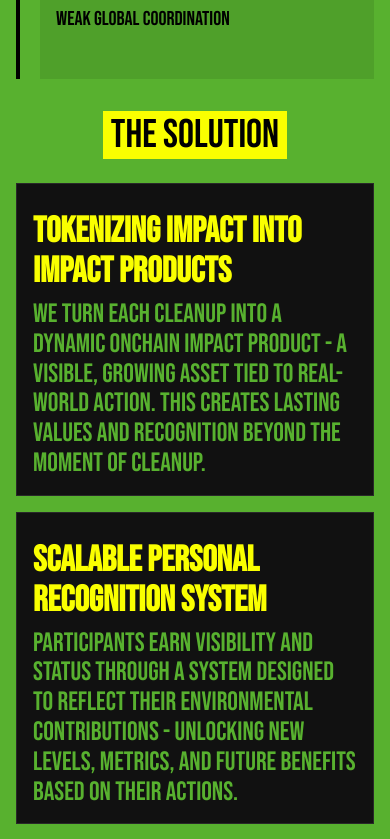
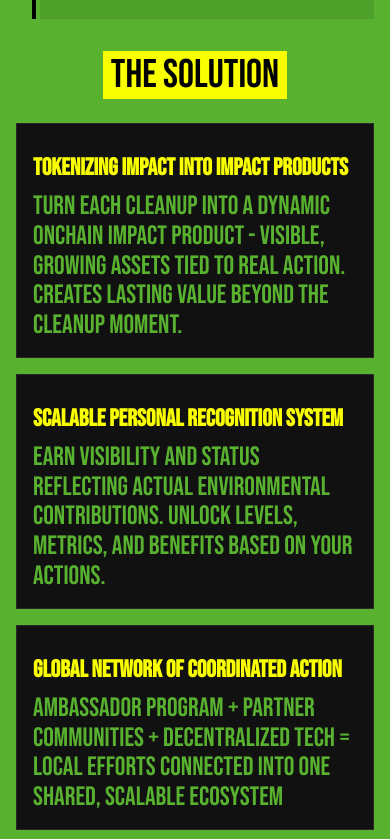
Before and after one commit to DeCleanup-Network/landing-page, a Next.js app: page / in a window 390 px wide. Shown: the part 1740-2579 px from the top of the page. Built offline with nearby package versions, Linux system fonts and the light colour scheme.

Commit message:
fix: fix text size and image path directory

```diff
--- a/components/HeroSection/Hero.tsx
+++ b/components/HeroSection/Hero.tsx
@@ -20,7 +20,7 @@ const Hero = () => {
                 Empowering Cleanups. tokenizing impact
             </span>
           </p>
-          <p className="text-center w-fit max-w-[98ch] mt-5 text-5xl leading-16">
+          <p className="text-center w-fit max-w-[98ch] mt-5 text-5xl leading-14">
             Build a global network of environmental action by tokenizing cleanup
             outcomes of individuals, grassroots groups and ngos as Impact
             Products - onchain commodities that capture, verify and reward their
@@ -28,7 +28,7 @@ const Hero = () => {
           </p>
         </div>
       </div>
-      <Divider className="mt-6 md:mt-16" />
+      <Divider className="mt-6 md:mt-14" />
       <div className="sm:px-5 px-2 mb-4  w-full">
         <Button className="hover:bg-black/80">GET STARTED</Button>
       </div>
--- a/components/NetworkRoadmapSection/NetworkRoadmapSection.tsx
+++ b/components/NetworkRoadmapSection/NetworkRoadmapSection.tsx
@@ -424,7 +424,7 @@ const NetworkRoadmapSection = () => {
         <div className="pt-5 mb-4 sm:mb-4 2xl:mb-4 3xl:mb-4">
           <div className="grid grid-cols-3 gap-2 2xl:gap-4 3xl:gap-6">
             {/* Large image on left - full height */}
-            <div className="col-span-1 bg-[#FAFF00] border-2 border-[#FAFF00] rounded-lg overflow-hidden">
+            <div className="col-span-1 rounded-lg overflow-hidden">
               <Image
                 width={600}
                 height={400}
@@ -436,7 +436,7 @@ const NetworkRoadmapSection = () => {
 
             {/* Middle column with two stacked images */}
             <div className="col-span-1 flex flex-col gap-2 2xl:gap-4 3xl:gap-6">
-              <div className="flex-1 bg-[#FAFF00] border-2 border-[#FAFF00] rounded-lg overflow-hidden">
+              <div className="flex-1 rounded-lg overflow-hidden">
                 <Image
                   src={galleryImages[1].src}
                   alt={galleryImages[1].alt}
@@ -446,7 +446,7 @@ const NetworkRoadmapSection = () => {
                 />
               </div>
 
-              <div className="flex-1 bg-[#FAFF00] border-2 border-[#FAFF00] rounded-lg overflow-hidden">
+              <div className="flex-1  rounded-lg overflow-hidden">
                 <Image
                   width={600}
                   height={400}
@@ -458,7 +458,7 @@ const NetworkRoadmapSection = () => {
             </div>
 
             {/* Large image on right - full height */}
-            <div className="col-span-1 bg-[#FAFF00] border-2 border-[#FAFF00] rounded-lg overflow-hidden">
+            <div className="col-span-1 rounded-lg overflow-hidden">
               <Image
                 width={600}
                 height={400}
@@ -477,7 +477,7 @@ const NetworkRoadmapSection = () => {
           {/* Header Section - Title and Description side by side */}
           <div className="grid grid-cols-1 lg:grid-cols-2 gap-8 2xl:gap-12 3xl:gap-16 mb-8 2xl:mb-12 3xl:mb-16 3xl:mt-50">
             <div>
-              <h3 className="text-4xl sm:text-3xl inline md:inline-block lg:text-7xl xl:text-6xl  2xl:text-7xl 3xl:text-8xl bg-[#FAFF00] md:bg-transparent  md:text-left font-light uppercase text-black md:mb-15 mt-2 md:mt-0 leading-tight">
+              <h3 className="text-4xl sm:text-3xl inline md:block lg:text-7xl xl:text-6xl  2xl:text-7xl 3xl:text-8xl bg-[#FAFF00] md:bg-transparent  md:text-left font-light uppercase text-black md:mb-15 mt-2 md:mt-0 leading-tight">
                 COMMUNITY IMPACT
               </h3>
             </div>
--- a/components/WhatIsDecleanUp/WhatIsDeCleanupNetwork.tsx
+++ b/components/WhatIsDecleanUp/WhatIsDeCleanupNetwork.tsx
@@ -31,7 +31,7 @@ function ProblemSection({ hideHeader = false }: ProblemSectionProps) {
         {problems.map((problem, index) => (
           <div
             key={index}
-            className=" p-4 min-h-[120px] md:min-h-[200px] lg:min-h-[280px] leading-6 xl:min-h-[320px] flex bg-[#4FA02A] items-center md:items-start "
+            className=" p-4 min-h-[100px] md:min-h-[180px] lg:min-h-[230px] xl:min-h-[290px] leading-6  flex bg-[#4FA02A] items-center md:items-start "
           >
             <h3
               className="text-xl font-normal md:text-xl text-left lg:text-3xl text-black leading-relaxed"
@@ -55,17 +55,17 @@ function SolutionSection({ hideHeader = false }: SolutionSectionProps) {
     {
       title: "TOKENIZING IMPACT INTO IMPACT PRODUCTS",
       description:
-        "WE TURN EACH CLEANUP INTO A DYNAMIC ONCHAIN IMPACT PRODUCT - A VISIBLE, GROWING ASSET TIED TO REAL-WORLD ACTION. THIS CREATES LASTING VALUES AND RECOGNITION BEYOND THE MOMENT OF CLEANUP.",
+        "Turn each cleanup into a dynamic onchain Impact Product - visible, growing assets tied to real action. Creates lasting value beyond the cleanup moment.",
     },
     {
       title: "SCALABLE PERSONAL RECOGNITION SYSTEM",
       description:
-        "PARTICIPANTS EARN VISIBILITY AND STATUS THROUGH A SYSTEM DESIGNED TO REFLECT THEIR ENVIRONMENTAL CONTRIBUTIONS - UNLOCKING NEW LEVELS, METRICS, AND FUTURE BENEFITS BASED ON THEIR ACTIONS.",
+        "Earn visibility and status reflecting actual environmental contributions. Unlock levels, metrics, and benefits based on your actions.",
     },
     {
       title: "GLOBAL NETWORK OF COORDINATED ACTION",
       description:
-        "THROUGH OUR AMBASSADOR PROGRAM, PARTNER COMMUNITIES, AND DECENTRALIZED TECH, WE CONNECT LOCAL CLEANUP EFFORTS INTO ONE SHARED ECOSYSTEM - ALIGNED, VISIBLE, AND SCALABLE ACROSS BORDERS",
+        "Ambassador program + partner communities + decentralized tech = local efforts connected into one shared, scalable ecosystem",
     },
   ];
 
@@ -81,15 +81,15 @@ function SolutionSection({ hideHeader = false }: SolutionSectionProps) {
         {solutions.map((solution, index) => (
           <div
             key={index}
-            className="bg-[#111111] p-4 flex items-start flex-col  backdrop-blur-sm border border-white/10 min-h-[120px] md:min-h-[200px] lg:min-h-[280px] xl:min-h-[320px]"
+            className="bg-[#111111] p-4 flex items-start flex-col  backdrop-blur-sm border border-white/10 min-h-[100px] md:min-h-[180px] lg:min-h-[230px] xl:min-h-[290px]"
           >
             <h3
-              className="text-[#FAFF00] text-left md:text-center text-4xl md:text-2xl lg:text-4xl font-bold uppercase mb-2 lg:mb-3 my-3"
+              className="text-[#FAFF00] text-left md:text-center text-2xl md:text-2xl lg:text-4xl font-bold uppercase mb-2 lg:mb-3 my-3"
               style={{ fontFamily: "Bebas Neue, sans-serif" }}
             >
               {solution.title}
             </h3>
-            <p className="text-[#58B12F] text-sm md:text-lg  text-start lg:text-4xl  leading-relaxed">
+            <p className="text-[#58B12F] text-sm md:text-lg  text-start  lg:text-3xl  xl:text-4xl leading-relaxed">
               {solution.description}
             </p>
           </div>
@@ -103,8 +103,6 @@ export default function WhatIsDeCleanupNetwork() {
   return (
     <div className="h-full md:min-h-screen pb-4">
       <div className="mx-auto px-4 sm:px-6 lg:px-8  lg:py-4">
-
-
         <div className="w-full flex justify-center mb-5 md:mb-10  items-center font-black text-black uppercase leading-relaxed drop-shadow-lg">
           <div className="inline-block bg-[#FAFF00] text-2xl md:text-6xl lg:text-7xl px-2 font-medium">
             What is DeCleanup Network?
@@ -198,7 +196,7 @@ export default function WhatIsDeCleanupNetwork() {
             {/* Problem content with vertical line */}
             <div className="relative">
               {/* Vertical line at the left edge */}
-              <div className="absolute left-0 top-0 bottom-0 w-1 bg-black z-0"></div>
+              <div className="absolute left-4 top-0 bottom-0 w-1 bg-black z-0"></div>
 
               {/* Problem items */}
               <div className="relative z-10 pl-6">
```
